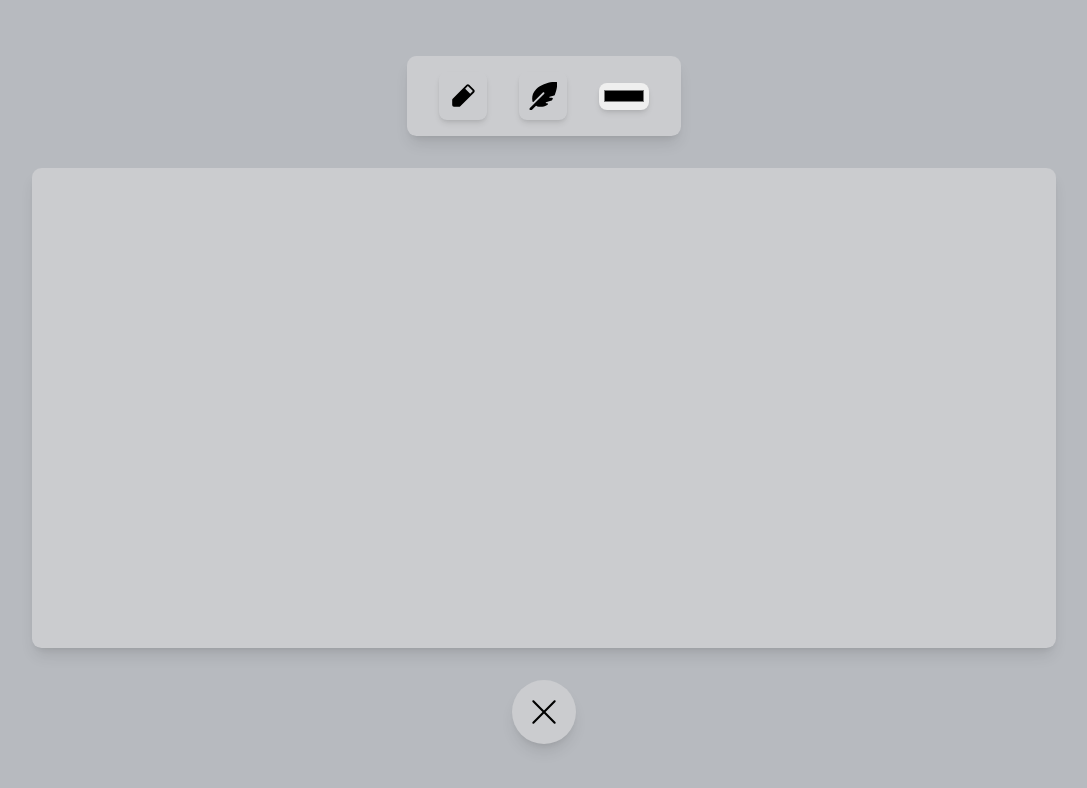
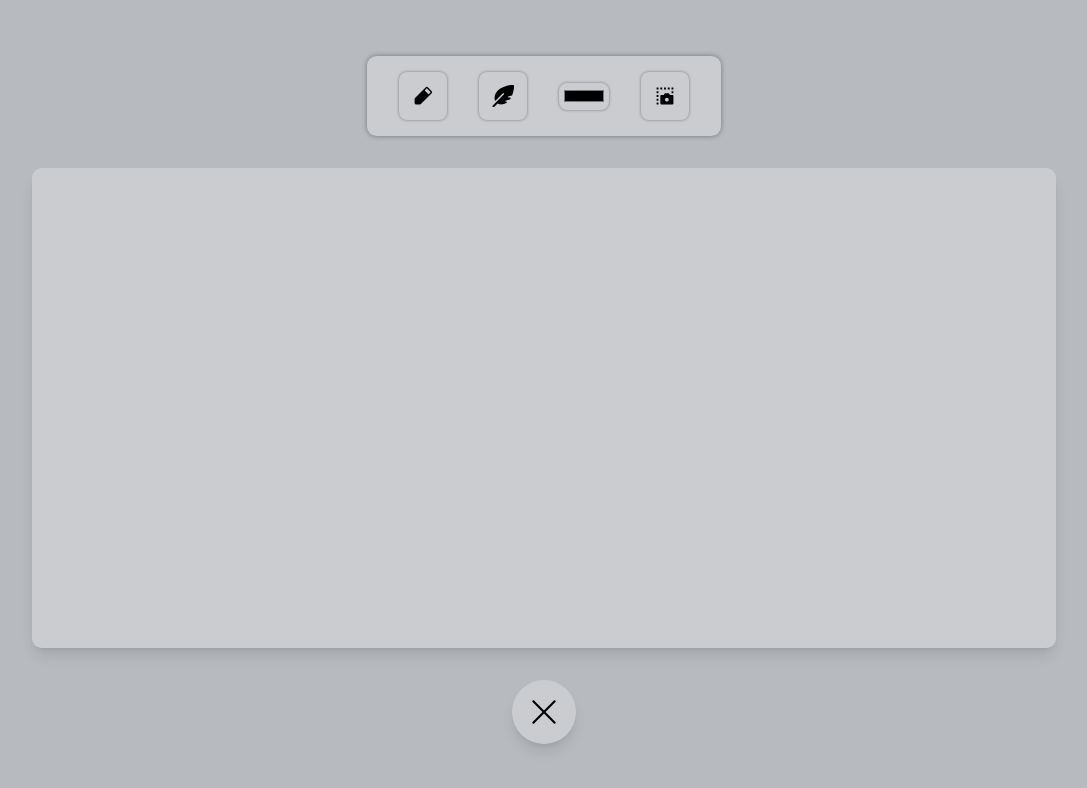
Before and after one commit to singodiyashubham87/Draw-it-out, a React (Vite) app: page / in a window 1280 px wide. Shown: the top 788 px of the page, without its empty margins (96-1183 px from the left). Built offline with nearby package versions, Linux system fonts and the light colour scheme.

Commit message:
feat: add snapshot functionality

```diff
--- a/src/App.jsx
+++ b/src/App.jsx
@@ -1,7 +1,8 @@
 import { PiPencilSimpleFill } from "react-icons/pi";
 import { FaFeatherPointed } from "react-icons/fa6";
+import { RiScreenshot2Fill } from "react-icons/ri";
 import { RxCross1 } from "react-icons/rx";
-import { useEffect, useState } from "react";
+import { useEffect, useState, useRef } from "react";
 import { startDrawing, clearCanvas } from "./utils/canvas";
 
 function App() {
@@ -9,26 +10,45 @@ function App() {
   const [thickness, setThickness] = useState(10);
   const [color, setColor] = useState("#000");
   const [drawable, setDrawable] = useState(false);
+  const canvasRef = useRef(null);
 
   useEffect(() => {
     startDrawing(color, thickness);
   }, [color, thickness]);
 
+  // Function to handle taking a snapshot
+  const takeSnapshot = () => {
+    const canvas = canvasRef.current;
+    const snapshot = canvas.toDataURL();
+    // Create a link element
+    const link = document.createElement("a");
+    link.href = snapshot;
+    console.log(link);
+
+    // Set the filename for the download
+    link.download = "snapshot.png";
+
+    // Simulate a click on the link to trigger the download
+    link.click();
+  };
+
   return (
     <>
       <div className="container w-full bg-[#B7BABF] min-w-[100dvw] min-h-[100dvh] flex flex-col justify-center items-center gap-[2rem]">
-        <div className="tools bg-[#CBCCCF] shadow-lg flex justify-center items-center gap-[2rem] px-[2rem] py-4 rounded-[0.6rem]">
+        <div className="tools bg-[#CBCCCF] shadow-mdm flex justify-center items-center gap-[2rem] px-[2rem] py-4 rounded-[0.6rem]">
           <PiPencilSimpleFill
-            className={`text-[3rem] p-[0.6rem] shadow-md rounded-[0.5rem] cursor-pointer hover:bg-[#B7BABF] ${
+            className={`text-[3rem] p-[0.8rem] shadow-vsm rounded-[0.5rem] cursor-pointer hover:bg-[#B7BABF] ${
               drawable ? "bg-gray-400" : ""
             }`}
             onClick={() => setDrawable(!drawable)}
+            title="Draw"
           />
           <FaFeatherPointed
-            className={`text-[3rem] p-[0.6rem] shadow-md rounded-[0.5rem] cursor-pointer hover:bg-[#B7BABF] ${
+            className={`text-[3rem] p-[0.8rem] shadow-vsm rounded-[0.5rem] cursor-pointer hover:bg-[#B7BABF] ${
               pencilWidth ? "bg-gray-400" : ""
             }`}
             onClick={() => setPencilWidth(!pencilWidth)}
+            title="Brush Thickness"
           />
           {pencilWidth && (
             <input
@@ -47,7 +67,12 @@ function App() {
             name="color"
             id="color"
             onChange={(e) => setColor(e.target.value)}
-            className={`p-[0.2rem] shadow-md rounded-[0.5rem] cursor-pointer outline-none hover:bg-[#B7BABF]`}
+            className={`bg-[#CBCCCF] p-[0.2rem] shadow-vsm rounded-[0.5rem] cursor-pointer outline-none hover:bg-[#B7BABF]`}
+          />
+          <RiScreenshot2Fill
+            className={`text-[3rem] p-[0.8rem] shadow-vsm rounded-[0.5rem] cursor-pointer hover:bg-[#B7BABF]`}
+            onClick={takeSnapshot}
+            title="Snapshot"
           />
         </div>
         <canvas
@@ -55,6 +80,7 @@ function App() {
           className={`whiteboard bg-[#CBCCCF] rounded-[0.6rem] shadow-lg ${
             drawable ? "hover:cursor-crosshair" : "pointer-events-none	"
           }`}
+          ref={canvasRef}
         ></canvas>
         <div
           className="clearAll bg-[#CBCCCF] p-[1rem] text-[2rem] rounded-[50%] shadow-lg hover:bg-gray-400 cursor-pointer"
--- a/tailwind.config.js
+++ b/tailwind.config.js
@@ -23,6 +23,10 @@ export default {
         vsm: "441px",
         vvsm: "351px",
       },
+      boxShadow: {
+        'vsm': '0px 0px 3px #727575',
+        'mdm': '0px 0px 5px #727575',
+      }
     },
   },
   plugins: [],
```
Also changed, not shown: src/utils/canvas.js (line endings or trailing spaces).
